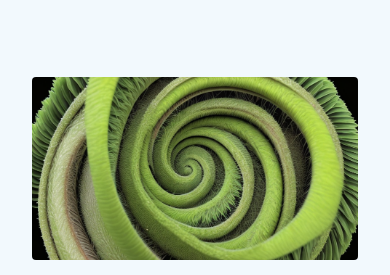
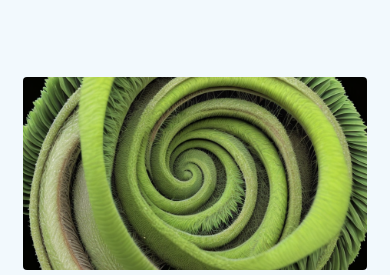
Before and after one commit to trent-howard/thwd, an Astro site: page /posts/recursive-components in a window 390 px wide. Shown: the part 123-398 px from the top of the page. Built offline with nearby package versions, Linux system fonts and the light colour scheme; Astro itself is replaced by a stand-in of ours; some packages are replaced by stand-ins of ours.

Commit message:
make codeblocks full width for small displays

```diff
--- a/src/styles/global.css
+++ b/src/styles/global.css
@@ -1,5 +1,7 @@
 @import "@fontsource-variable/jetbrains-mono";
 @tailwind base;
+@tailwind components;
+@tailwind utilities;
 
 @layer base {
   :root {
@@ -27,7 +29,7 @@
   }
 
   html body {
-    @apply mx-auto flex h-full max-w-3xl flex-col bg-bgColor px-8 pt-16 text-base font-normal text-textColor antialiased;
+    @apply mx-auto flex h-full max-w-[88vw] flex-col bg-bgColor pt-16 text-base font-normal text-textColor antialiased md:max-w-3xl md:px-8;
   }
 
   a,
@@ -37,14 +39,19 @@
   :focus-visible {
     @apply outline-none ring-4 ring-primary/[.75] ring-offset-2 ring-offset-bgColor;
   }
+  .prose pre {
+    @apply -mx-[6vw] w-screen rounded-none md:mx-auto md:w-full md:rounded;
   }
-
-@tailwind components;
-@tailwind utilities;
-
+  .prose > code {
+    @apply font-extrabold;
+  }
+  .prose figcaption {
+    @apply -mt-6 border-l-2 border-accent2 pl-2 italic text-textColor;
+  }
   .md-title {
     @apply relative;
   }
   .md-title a {
     @apply block rounded no-underline before:absolute before:right-full before:block before:pr-1 before:opacity-100 before:content-["#"] before:hover:text-primary;
   }
+}
--- a/tailwind.config.cjs
+++ b/tailwind.config.cjs
@@ -32,13 +32,6 @@ module.exports = {
             "--tw-prose-code": theme("colors.textColor / 1"),
             "--tw-prose-hr": `0.5px dashed ${theme("colors.textColor / 1")}`,
             "--tw-prose-th-borders": theme("colors.textColor / 1"),
-            code: {
-              fontWeight: 800,
-            },
-            figcaption: {
-              "@apply -mt-6 border-l-2 border-accent2 pl-2 italic text-textColor":
-                "",
-            },
           },
         },
       }),
```
Lines whose indentation alone changed are shown as unchanged.
